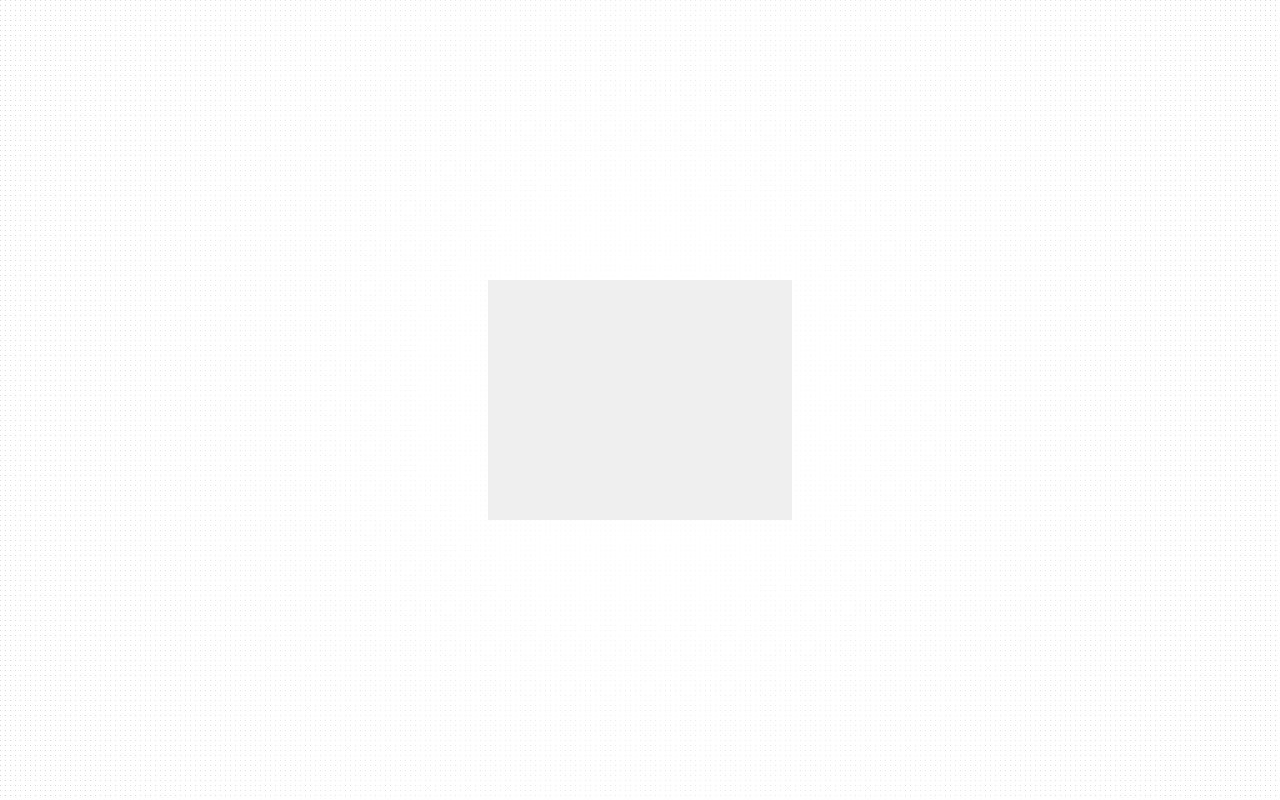
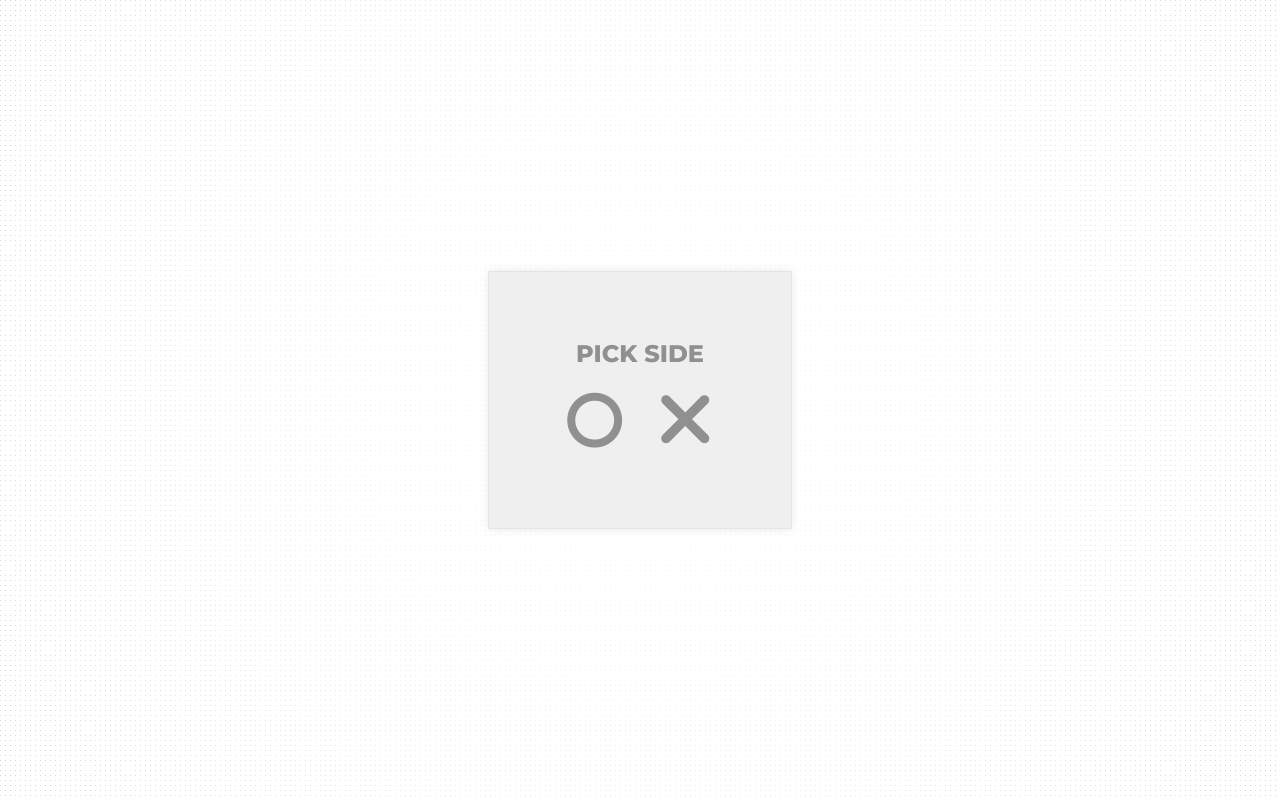
Before and after one commit to afaisalsahar/BrainStation-XO, a website: page client/index.html in a window 1280 px wide. Both pictures are taken after a click on the element "Singleplayer". Drawn offline with nearby package versions, Linux system fonts and the light colour scheme.

Commit message:
Feature/ user pick marker circle or time

```diff
--- a/client/app.js
+++ b/client/app.js
@@ -1,12 +1,31 @@
 let gameMode = "";
+let playerOne = "";
+let playerTwo = "";
+let activePlayer = playerOne;
+let firstPlayer = playerTwo;
 
 // choose game mode
 $(".mode__type").on("click", function(_e) {
     if (this.dataset.mode) {
         gameMode = this.dataset.mode;
     }
+
     $(".mode")
         .fadeOut(300, function() {
-            // TODO
+            $(".side")
+                .fadeIn()
+                .css("display", "flex");
     });
 });
+
+// choose marker / circle or times
+$(".side__icon").on("click", function(_e) {
+
+    if (this.dataset.side) {
+        playerOne = this.dataset.side;
+        activePlayer = playerOne;
+        firstPlayer = playerOne;
+    }
+
+    playerTwo = (playerOne === 'circle') ? 'times' : 'circle';
+});
--- a/client/index.html
+++ b/client/index.html
@@ -29,7 +29,18 @@
                     </div>
                 </div>
             </div>
+
+            <div class="side">
+                <div class="side__top">
+                    <h1 class="side__title">Pick Side</h1>
+                </div>
+                <div class="side__main">
+                    <span class="side__icon side__icon--circle" data-side="circle"><i class="fa fa-circle-o"></i></span>
+                    <span class="side__icon side__icon--times" data-side="times"><i class="fa-solid fa-xmark"></i></span>
+                </div>
+            </div>
         </div>
+
     </div>
 
     <script src="https://cdnjs.cloudflare.com/ajax/libs/jquery/3.6.1/jquery.min.js" integrity="sha512-aVKKRRi/Q/YV+4mjoKBsE4x3H+BkegoM/em46NNlCqNTmUYADjBbeNefNxYV7giUp0VxICtqdrbqU7iVaeZNXA==" crossorigin="anonymous" referrerpolicy="no-referrer"></script>
--- a/client/styles/scss/styles.scss
+++ b/client/styles/scss/styles.scss
@@ -64,3 +64,52 @@
         margin-bottom: $size-increment-x1;
     }
 }
+
+.side {
+    @extend .flex-container;
+
+    display: none;
+    flex-flow: column nowrap;
+    box-shadow: 0 0 10px rgba(0,0,0,.1);
+    min-height: 16rem;
+    height: 100%;
+
+    &__title {
+        text-align: center;
+        text-transform: uppercase;
+        font-size: $size-increment-x2-1;
+        margin-bottom: $size-increment-x2;
+    }
+
+    &__main {
+        @extend .flex-container;
+
+        width: 100%;
+    }
+
+
+    &__icon {
+        cursor: pointer;
+        flex: 0 0 30%;
+        text-align: center;
+
+        font-size: $size-increment-x5;
+        color: $primary-color-tertiary;
+
+        transition: color .3s;
+
+        &--circle {
+            &:hover {
+                color: $alternate-color-main;
+            }
+        }
+
+        &--times {
+            font-size: 4.8rem;
+            &:hover {
+                color: $alternate-color-secondary;
+            }
+        }
+
+    }
+}
```
Also changed, not shown: client/styles/css/styles.css, 1 other file.
